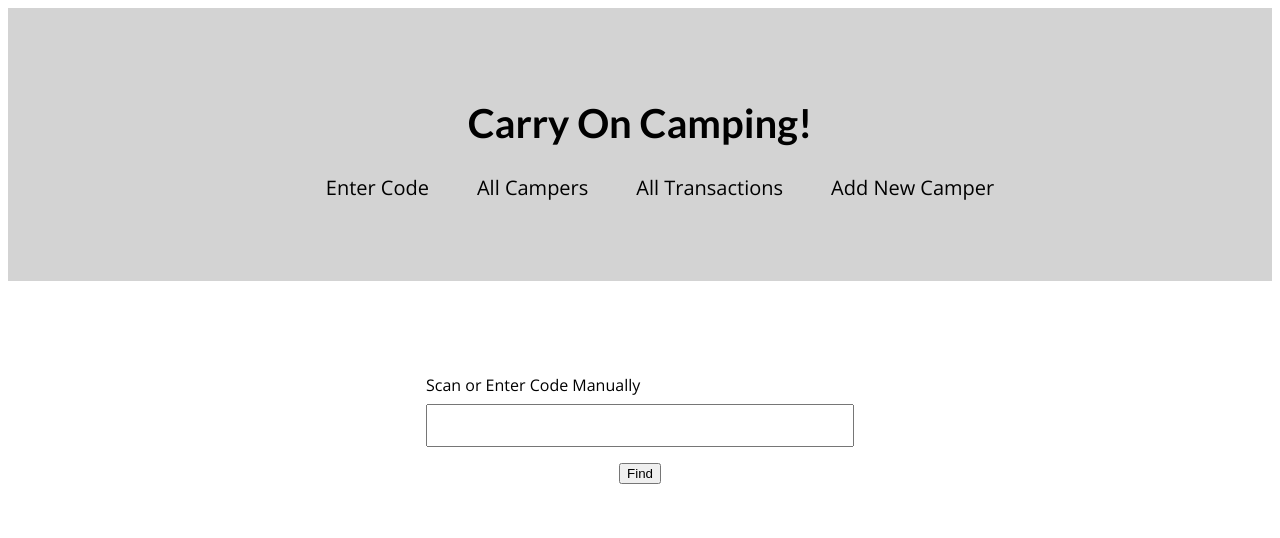
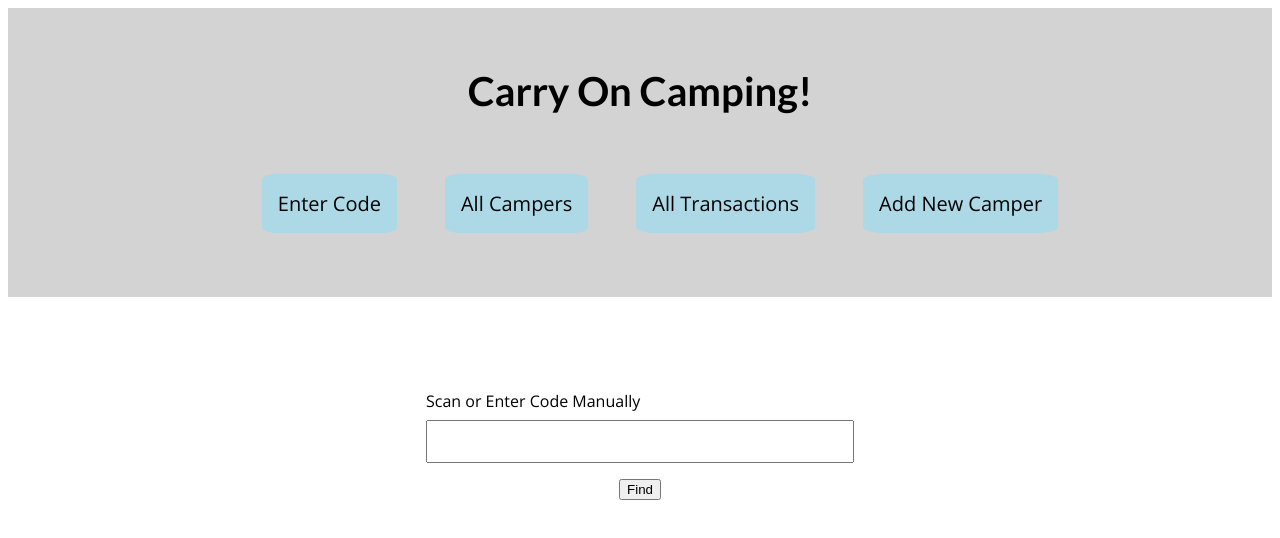
Before and after one commit to RadheyaM/next-camp-bank, a Next.js app: page / in a window 1280 px wide. Shown: the top 538 px of the page. Built offline with nearby package versions, Linux system fonts and the light colour scheme.

Commit message:
More header styling

```diff
--- a/src/components/layout/MainNavigation.module.css
+++ b/src/components/layout/MainNavigation.module.css
@@ -1,7 +1,11 @@
 .header {
   background-color: lightgrey;
-  padding: 4rem;
+  padding: 2rem 4rem 4rem 4rem;
   text-align: center;
+}
+
+.header h1 {
+  padding-bottom: 3rem;
 }
 
 .header a{
@@ -11,6 +15,7 @@
 }
 
 .header a:hover {
+  text-decoration: underline;
   color: rgb(196, 113, 11)
 }
 
@@ -25,4 +30,12 @@
 
 .navLinkBar a {
   color: black;
+  background-color: lightblue;
+  padding: 1rem;
+  border-radius: 10%;
 }
+
+.navLinkBar a:hover {
+  color: white;
+  background-color: orange;
+}
```
